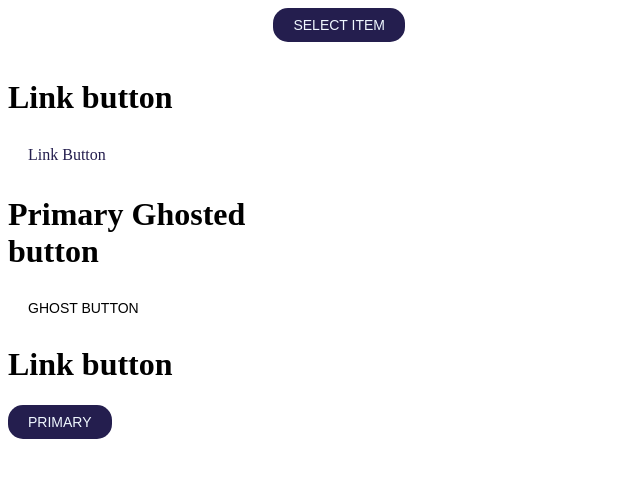
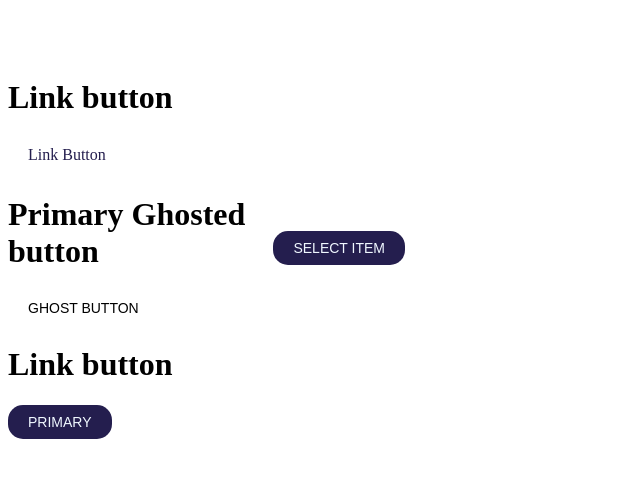
Before and after one commit to gasmighassen/custom_components, a React (Create React App) app: page / in a window 1280 px wide. Shown: the top 478 px of the page, without its empty margins (0-640 px from the left). Built offline with nearby package versions, Linux system fonts and the light colour scheme.

Commit message:
changes on dd

```diff
--- a/src/_dist/DropDownBtn.css
+++ b/src/_dist/DropDownBtn.css
@@ -6,29 +6,33 @@
   }
   100% {
     opacity: 1;
-    top: 10%;
+    top: 100%;
     left: 3%;
   }
 }
 .dd-container {
-  position: relative;
   width: 100%;
   height: 100%;
-  display: inline;
+  display: flex;
+  align-items: center;
+  justify-content: center;
 }
 .actionBtn-dd {
   width: 100%;
   height: max-content;
-  z-index: 10;
 }
 .list-items {
   width: 100%;
   list-style: none;
   padding: 0;
-  margin: 0;
+  margin: 1%;
   position: absolute;
-  top: 10%;
+  top: 100%;
   left: 3%;
   z-index: 9;
   animation: slideDown 700ms ease-in-out;
 }
+.dd-content {
+  position: relative;
+  width: 100%;
+}
--- a/src/assets/DropDownBtn.less
+++ b/src/assets/DropDownBtn.less
@@ -7,30 +7,34 @@
 
   100% {
     opacity: 1;
-    top: 10%;
+    top: 100%;
     left: 3%;
   }
 }
 
 .dd-container {
-  position: relative;
   width: 100%;
   height: 100%;
-  display: inline;
+  display: flex;
+  align-items: center;
+  justify-content: center;
 }
 .actionBtn-dd {
   width: 100%;
   height: max-content;
-  z-index: 10;
 }
 .list-items {
   width: 100%;
   list-style: none;
   padding: 0;
-  margin: 0;
+  margin: 1%;
   position: absolute;
-  top: 10%;
+  top: 100%;
   left: 3%;
   z-index: 9;
   animation: slideDown 700ms ease-in-out;
 }
+.dd-content {
+  position: relative;
+  width: 100%;
+}
--- a/src/dropDown/DropDownBtn.tsx
+++ b/src/dropDown/DropDownBtn.tsx
@@ -17,10 +17,10 @@ const DropDownBtn: React.FC<Props> = ({ children }) => {
   return (
     <div className="dd-container">
       <div className="actionBtn-dd">
+        <div className="dd-content">
           <button className="primary" onMouseEnter={toggleEnter}>
             Select item
           </button>
-
           {open && (
             <ul className="list-items" onMouseLeave={toggleLeave}>
               {children}
@@ -28,6 +28,7 @@ const DropDownBtn: React.FC<Props> = ({ children }) => {
           )}
         </div>
       </div>
+    </div>
   );
 };
 
```
Lines whose indentation alone changed are shown as unchanged.
